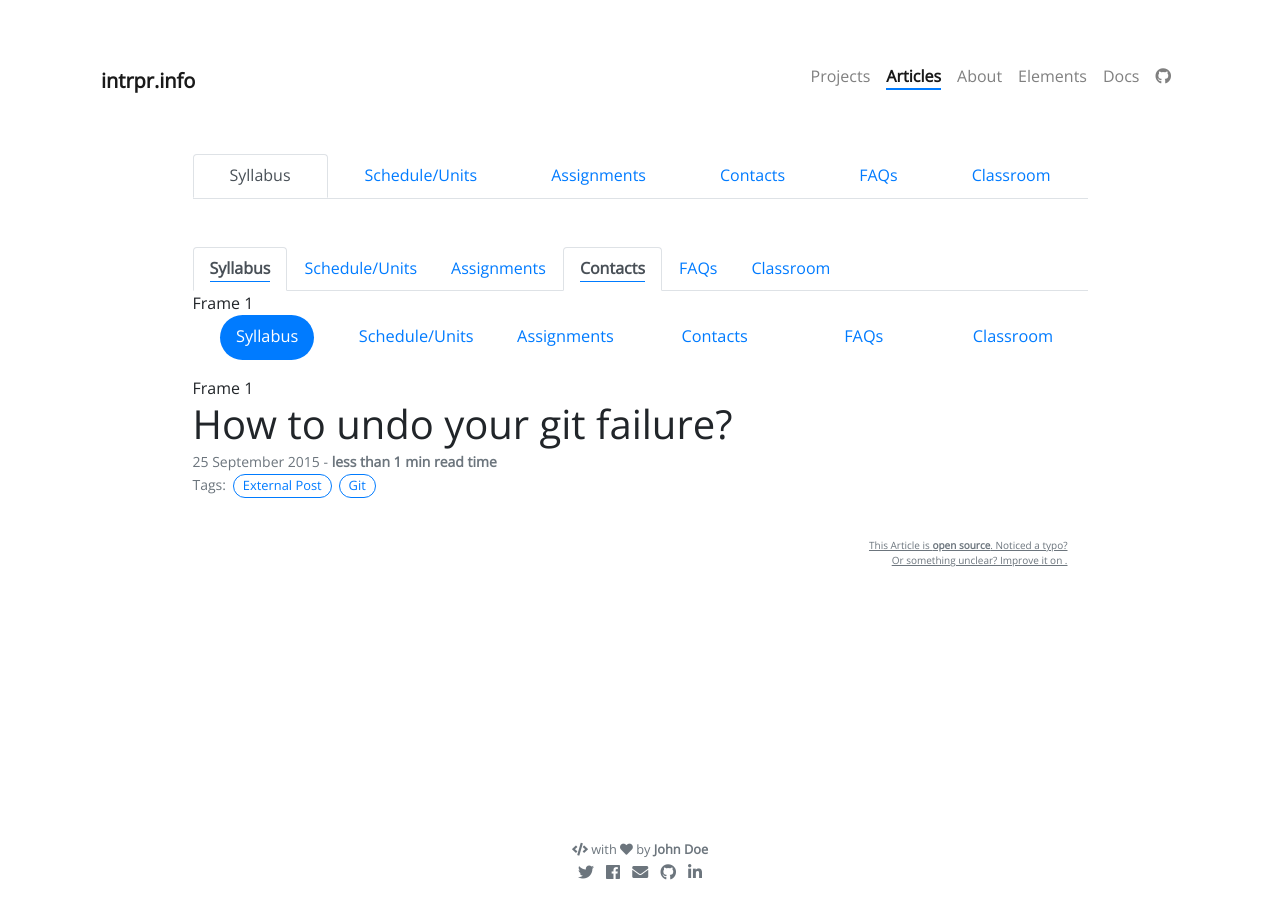
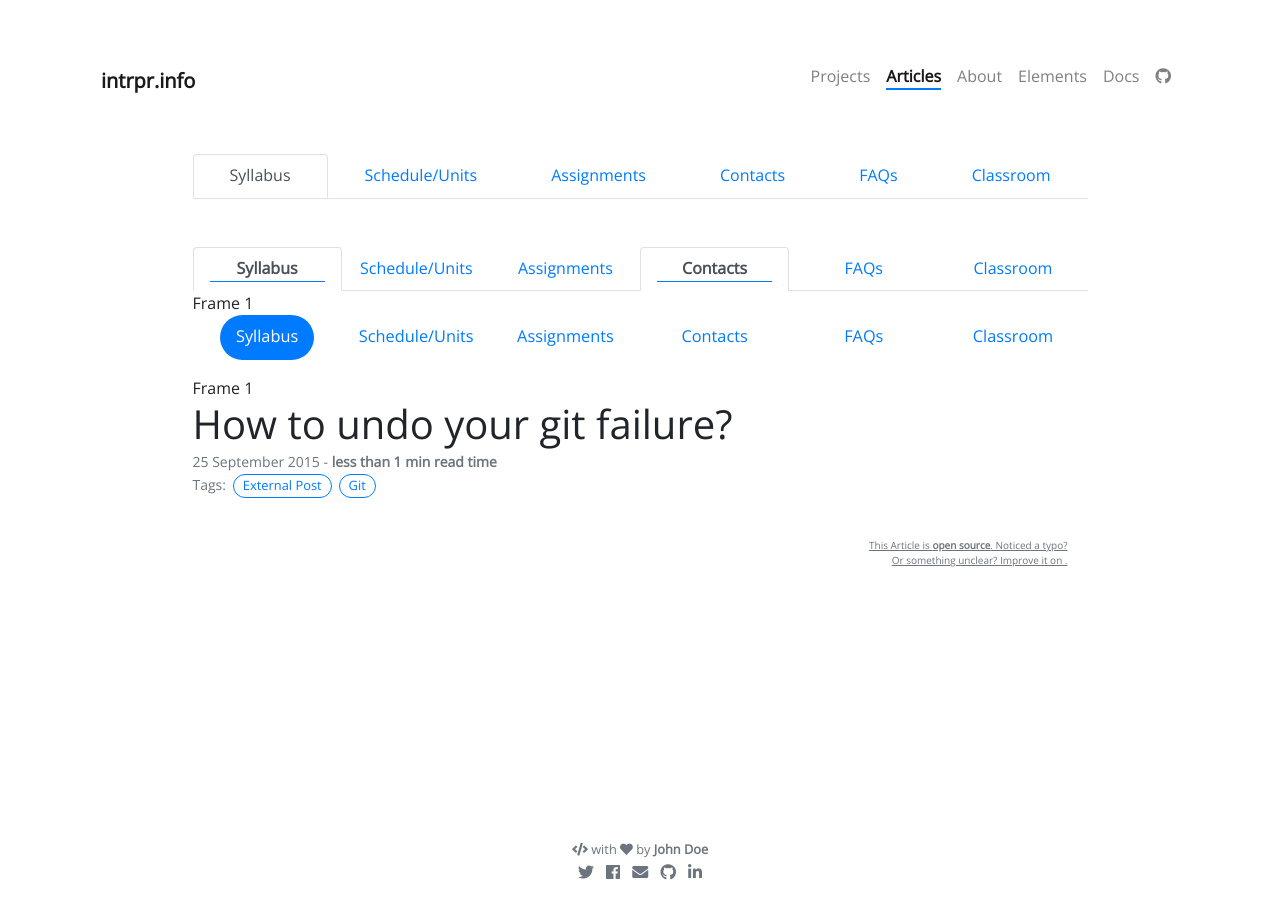
Before and after one commit to intrpr/jekyll-portfol-test, a Jekyll site: the page built from _posts/2015-09-25-how-to-undo-your-git-failure.md, in a window 1280 px wide. Built offline with Jekyll 4.4.1, drawn with Linux system fonts in a browser that asks for light colours; nearby versions of some CDN libraries; our own code applies the rules of GitHub Pages for plain Markdown files; comment, search, counter and statistics services are not loaded.

Commit message:
Update class-nav.html

```diff
--- a/_includes/class-nav.html
+++ b/_includes/class-nav.html
@@ -8,11 +8,11 @@
 </nav>
 
 <nav>
-	<div class="nav nav-tabs" id="nav-tab" role="tablist">
+	<div class="nav nav-tabs nav-justified" id="nav-tab" role="tablist">
 		<a class="nav-item nav-link active" id="nav-home-tab" data-toggle="tab" href="#nav-home" role="tab" aria-controls="nav-home" aria-selected="true">Syllabus</a>
 		<a class="nav-item nav-link" id="nav-profile-tab" data-toggle="tab" href="#nav-profile" role="tab" aria-controls="nav-profile" aria-selected="false">Schedule/Units</a>
 		<a class="nav-item nav-link" id="nav-contact-tab" data-toggle="tab" href="#nav-contact" role="tab" aria-controls="nav-contact" aria-selected="false">Assignments</a>
-		<a class="nav-item nav-link active" id="nav-home-tab" data-toggle="tab" href="#nav-home" role="tab" aria-controls="nav-home" aria-selected="true">Contacts</a>
+		<a class="nav-item nav-link active" id="nav-home-tab" data-toggle="tab" href="#nav-home" role="tab" aria-controls="nav-home" aria-selected="false">Contacts</a>
 		<a class="nav-item nav-link" id="nav-profile-tab" data-toggle="tab" href="#nav-profile" role="tab" aria-controls="nav-profile" aria-selected="false">FAQs</a>
 		<a class="nav-item nav-link" id="nav-contact-tab" data-toggle="tab" href="#nav-contact" role="tab" aria-controls="nav-contact" aria-selected="false">Classroom</a>
 	</div>
```
